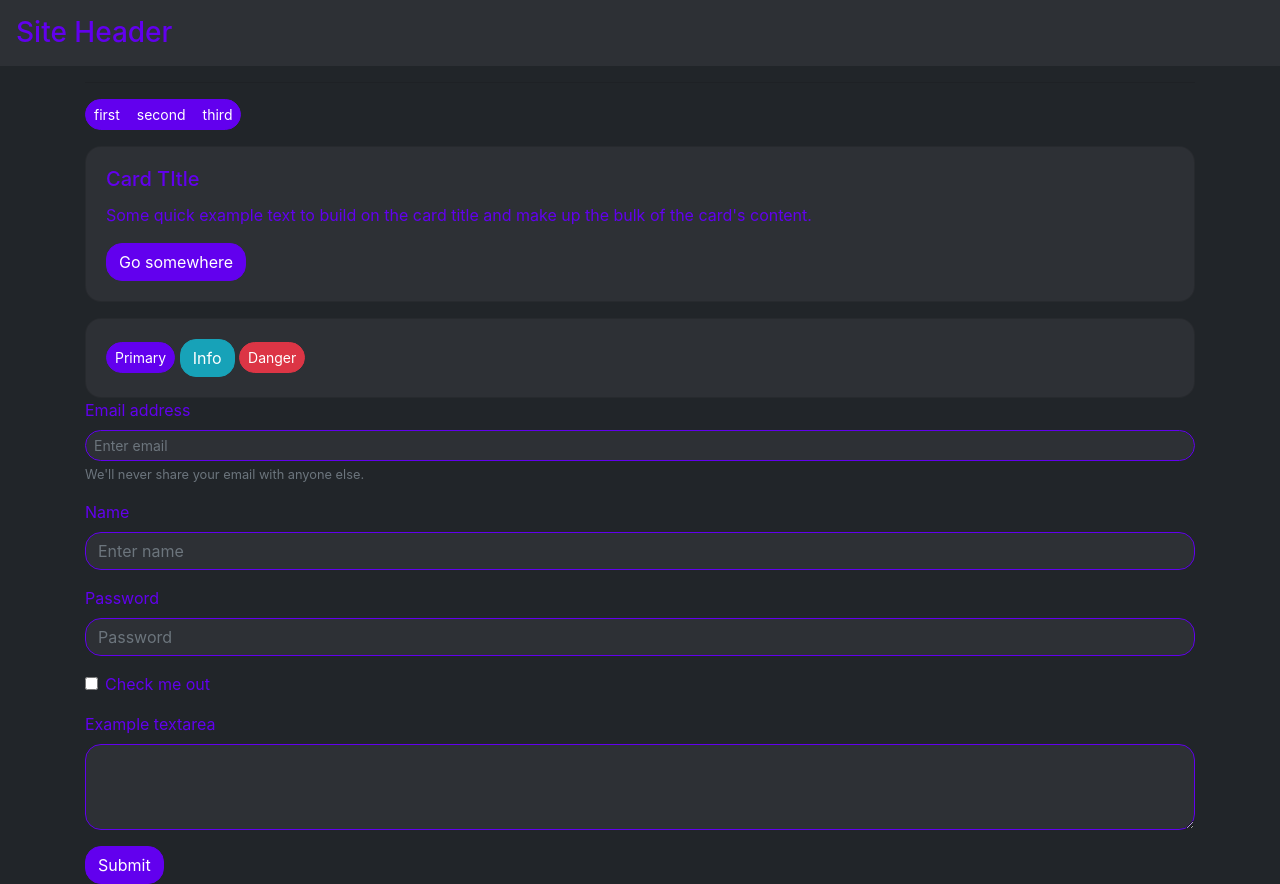
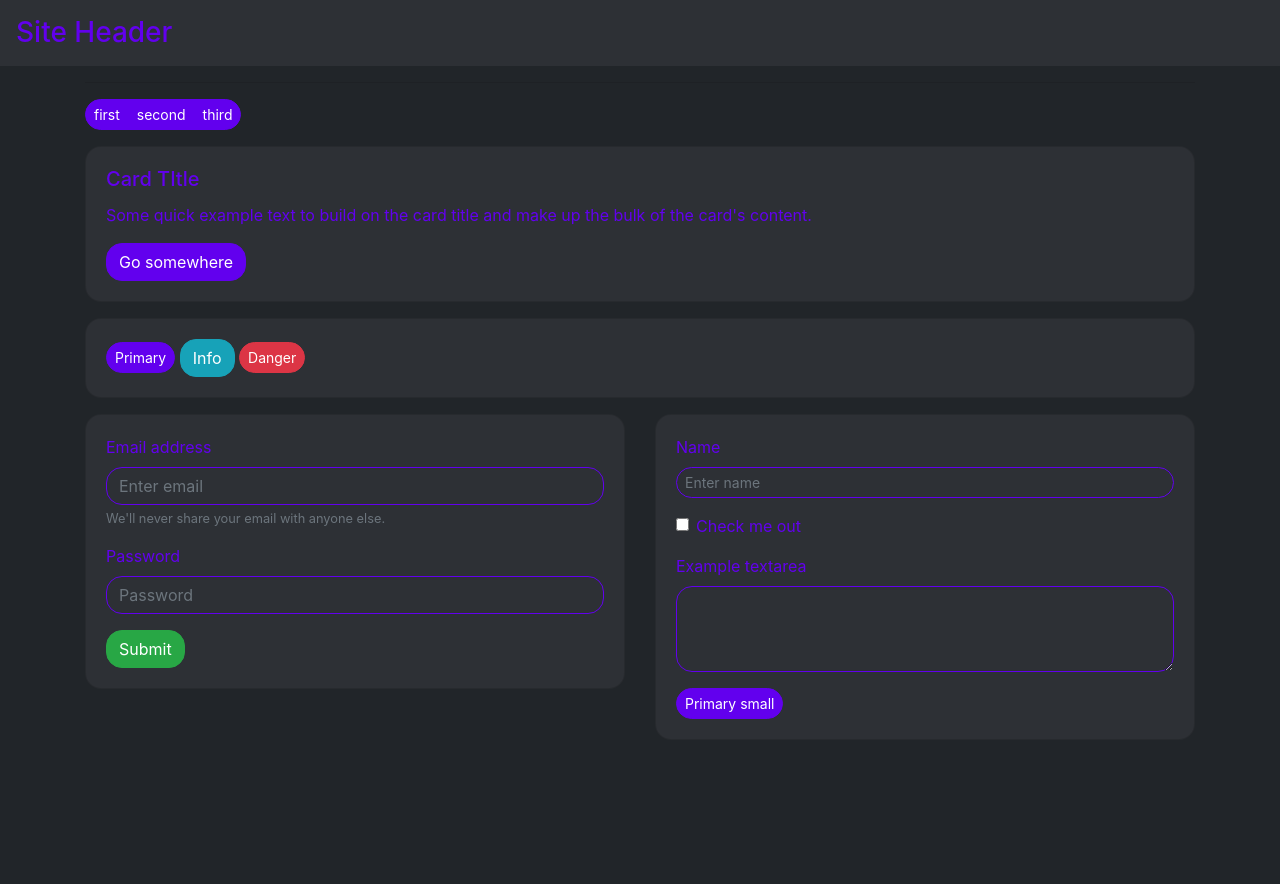
Before and after one commit to ShockProof/my-react-bootstrap, a React (Create React App) app: page / in a window 1280 px wide. After the commit the page ends 800 px from the top, so only its background shows below. Built offline with nearby package versions, Linux system fonts and the light colour scheme.

Commit message:
put everything in card

```diff
--- a/src/ui-v1/App.jsx
+++ b/src/ui-v1/App.jsx
@@ -37,24 +37,37 @@ function App() {
               <Button variant="info">Info</Button> {' '}
               <Button size="sm" variant="danger">Danger</Button>
             </Card>
+          </Col>
+        </Row>
 
+        <Row>
+          <Col>
+            <Card>
               <Form>
                 <Form.Group controlId="formBasicEmail">
-                <Form.Label size="sm">Email address</Form.Label>
-                <Form.Control size="sm" type="email" placeholder="Enter email" />
+                  <Form.Label>Email address</Form.Label>
+                  <Form.Control type="email" placeholder="Enter email" />
                   <Form.Text className="text-muted">
                     We'll never share your email with anyone else.
                   </Form.Text>
                 </Form.Group>
 
-              <Form.Group controlId="formBasicName">
-                <Form.Label>Name</Form.Label>
-                <Form.Control type="text" placeholder="Enter name" />
-              </Form.Group>
-
                 <Form.Group controlId="formBasicPassword">
                   <Form.Label>Password</Form.Label>
                   <Form.Control type="password" placeholder="Password" />
+                </Form.Group>
+
+                <Button variant="success" type="submit"> Submit </Button>
+              </Form>
+            </Card>
+          </Col>
+
+          <Col>
+            <Card>
+              <Form>
+                <Form.Group controlId="formBasicName">
+                  <Form.Label size="sm">Name</Form.Label>
+                  <Form.Control size="sm" type="text" placeholder="Enter name" />
                 </Form.Group>
 
                 <Form.Group controlId="formBasicCheckbox">
@@ -66,10 +79,12 @@ function App() {
                   <Form.Control as="textarea" rows="3" />
                 </Form.Group>
 
-              <Button variant="primary" type="submit"> Submit </Button>
+                <Button variant="primary" type="submit" size="sm"> Primary small </Button>
               </Form>
+            </Card>
           </Col>
         </Row>
+
       </Container>
     </div>
   );
```
Lines whose indentation alone changed are shown as unchanged.
